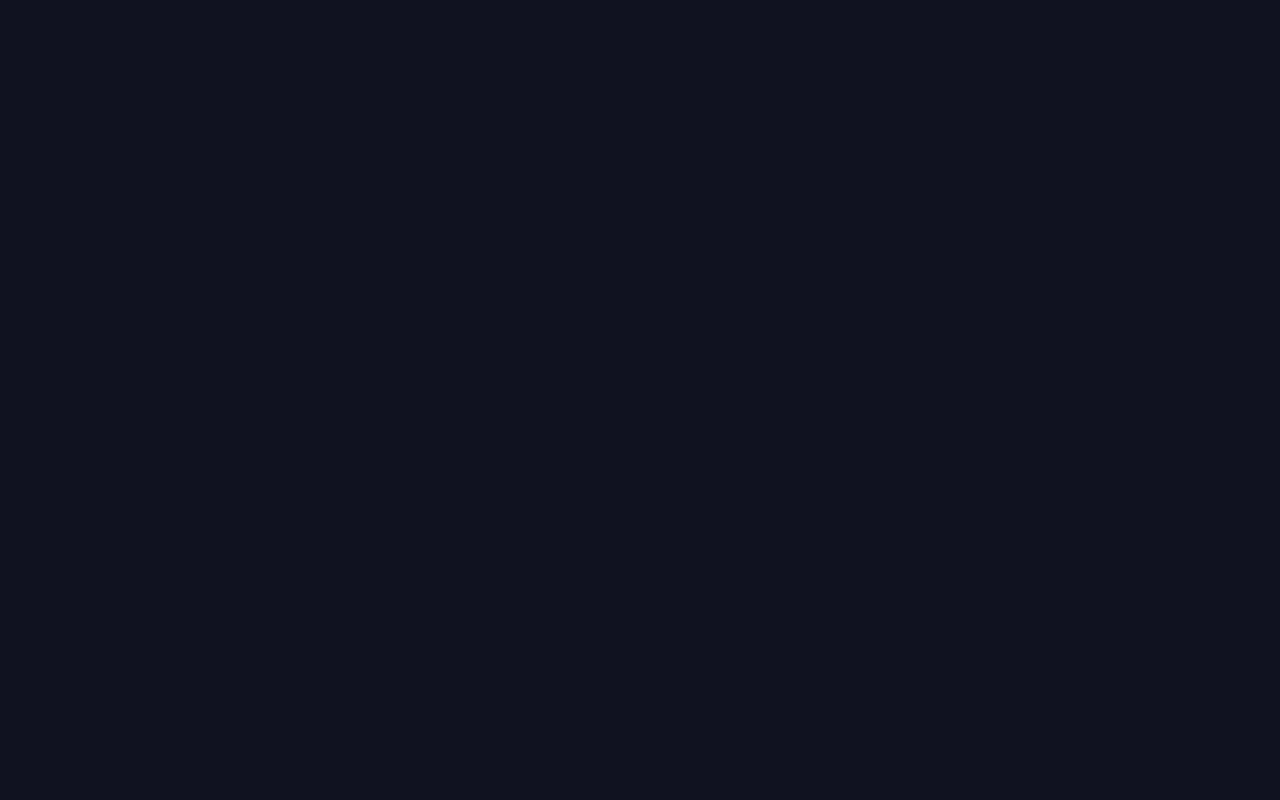
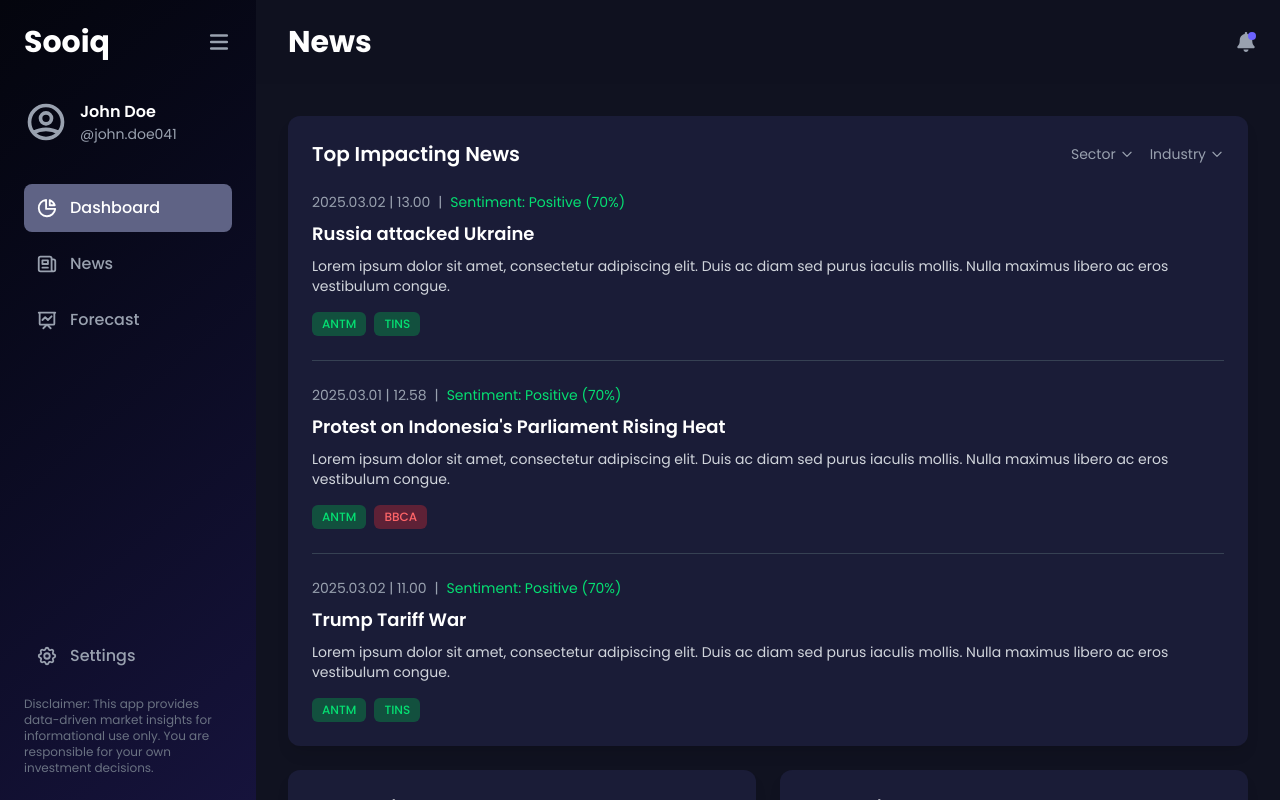
Before and after one commit to Sooiq/frontend-web, a React (Vite) app: page /news in a window 1280 px wide. Before the commit this address had no page. Built offline with nearby package versions, Linux system fonts and the light colour scheme.

Commit message:
news page, optimized notification panel

```diff
--- a/src/App.tsx
+++ b/src/App.tsx
@@ -3,6 +3,7 @@ import React from "react";
 import { BrowserRouter, Routes, Route, Navigate } from "react-router-dom";
 import Layout from "./components/layout/Layout";
 import Dashboard from "./pages/Dashboard";
+import News from "./pages/News";
 import SignUp from "./pages/SignUp";
 import Login from "./pages/Login";
 import Welcome from "./pages/Welcome";
@@ -25,9 +26,16 @@ const App: React.FC = () => {
             </Layout>
           }
         />
-
+        <Route
+          path="/news"
+          element={
+            <Layout title="News">
+              <News />
+            </Layout>
+          }
+        />
         {/* Redirect root to signup for now */}
-        <Route path="/" element={<Navigate to="/welcome" replace />} />
+        <Route path="/" element={<Navigate to="/dashboard" replace />} />
       </Routes>
     </BrowserRouter>
   );
--- a/src/components/dashboard/StockForecastCard.tsx
+++ b/src/components/dashboard/StockForecastCard.tsx
@@ -2,7 +2,7 @@
 import React from 'react';
 import { Card } from '../ui/Card';
 import { mockBuys, mockSells } from '../../data/mockData';
-import { Recommendation } from '../../types';
+import type { Recommendation } from '../../types';
 import { HiOutlineChevronDown } from 'react-icons/hi';
 
 // Sub-component to render the recommendation tables
--- a/src/components/layout/NotificationPanel.tsx
+++ b/src/components/layout/NotificationPanel.tsx
@@ -5,6 +5,23 @@ interface NotificationPanelProps {
   isOpen: boolean;
   onClose: () => void;
 }
+
+const mockNotifications = [
+  {
+    id: '1',
+    logoUrl: '/logos/bbca.png',
+    ticker: 'BBCA',
+    headline: 'BBCA hits 9.000 price alert',
+    time: '10.05 AM',
+  },
+  {
+    id: '2',
+    logoUrl: '/logos/bbca.png',
+    ticker: 'BBCA',
+    headline: 'BBCA sets to buy back 5 Bill. of its shares',
+    time: '03/01',
+  },
+];
 
 export const NotificationPanel: React.FC<NotificationPanelProps> = ({ isOpen, onClose }) => {
   return (
@@ -18,22 +35,54 @@ export const NotificationPanel: React.FC<NotificationPanelProps> = ({ isOpen, on
 
       {/* Panel */}
       <div
-        className={`fixed top-0 right-0 w-64 h-screen bg-dark-secondary z-40
+        className={`fixed top-0 right-0 w-80 h-screen z-40
           transition-transform duration-300 ease-in-out
-          ${isOpen ? 'translate-x-0' : 'translate-x-full'}`}
+          ${isOpen ? 'translate-x-0' : 'translate-x-full'}
+          bg-[#332982] rounded-l-2xl`} // <-- Changed to rounded-l-2xl
       >
         {/* Panel Header */}
-        <div className="flex justify-between items-center p-6 border-b border-gray-700">
-          <h2 className="text-xl font-semibold text-white">Notifications</h2>
-          <button onClick={onClose} className="text-gray-400 hover:text-white">
+        <div className="flex justify-between items-center p-6">
+          <h2 className="text-2xl font-bold text-white">Notification</h2>
+          <button onClick={onClose} className="text-gray-200 hover:text-white">
             <HiX size={22} />
           </button>
         </div>
 
         {/* Panel Content */}
-        <div className="p-6">
-          <p className="text-gray-400 text-center">No new notifications.</p>
-          {/* In a real app, you would map over notification items here */}
+        <div className="p-6 pt-0">
+          <div className="space-y-3">
+            {mockNotifications.map((notif) => (
+              <div
+                key={notif.id}
+                className="flex items-start gap-3 p-4 rounded-2xl bg-[#1E2241]/70
+                  shadow-lg shadow-black/20" // <-- Changed to rounded-2xl
+              >
+                {/* Column 1: Logo */}
+                <img
+                  src={notif.logoUrl}
+                  alt={notif.ticker}
+                  className="w-8 h-8 rounded-full bg-blue-500 mt-0.5"
+                />
+
+                {/* Column 2: Content Block */}
+                <div className="flex-1 min-w-0">
+
+                  {/* Row 1: [Ticker] [Time] */}
+                  <div className="flex justify-between items-center">
+                    <p className="font-semibold text-white truncate">{notif.ticker}</p>
+                    <span className="text-xs text-gray-400 whitespace-nowrap ml-2">
+                      {notif.time}
+                    </span>
+                  </div>
+
+                  {/* Row 2: [Headline] */}
+                  <p className="text-sm text-gray-300 mt-1">
+                    {notif.headline}
+                  </p>
+                </div>
+              </div>
+            ))}
+          </div>
         </div>
       </div>
     </>
--- a/src/components/layout/Sidebar.tsx
+++ b/src/components/layout/Sidebar.tsx
@@ -87,7 +87,7 @@ const Sidebar: React.FC<SidebarProps> = ({ isOpen, setIsOpen }) => {
           </span>
         </a>
         <p className="text-xs text-gray-500 mt-4">
-          Disclaimer: This app provides data for informational use only...
+          Disclaimer: This app provides data-driven market insights for informational use only. You are responsible for your own investment decisions.
         </p>
       </div>
     </div>
--- /dev/null
+++ b/src/components/news/CompactNewsCard.tsx
@@ -0,0 +1,30 @@
+import React from 'react';
+import { Card } from '../ui/Card';
+import type { CompactNewsItem } from '../../types';
+import NewsTag from './NewsTag';
+
+interface CompactNewsCardProps {
+  title: string;
+  items: CompactNewsItem[];
+}
+
+const CompactNewsCard: React.FC<CompactNewsCardProps> = ({ title, items }) => {
+  return (
+    <Card className="p-6">
+      <h2 className="text-xl font-semibold text-white mb-4">{title}</h2>
+      <div className="space-y-4">
+        {items.map((item) => (
+          <article key={item.id} className="border-b border-gray-700 pb-4 last:border-b-0 last:pb-0">
+            <h3 className="text-md font-medium text-white mb-1.5">{item.title}</h3>
+            <p className="text-xs text-gray-400 mb-2">{item.date} | {item.time}</p>
+            <div className="flex flex-wrap gap-2">
+              {item.tags.map((tag) => <NewsTag key={tag.text} tag={tag} />)}
+            </div>
+          </article>
+        ))}
+      </div>
+    </Card>
+  );
+};
+
+export default CompactNewsCard;
--- /dev/null
+++ b/src/components/news/NewsTag.tsx
@@ -0,0 +1,20 @@
+import React from 'react';
+import type { NewsTag as NewsTagType } from '../../types';
+
+interface NewsTagProps {
+  tag: NewsTagType;
+}
+
+const NewsTag: React.FC<NewsTagProps> = ({ tag }) => {
+  const colorClasses = tag.color === 'green'
+    ? 'bg-green-500/30 text-green-400'
+    : 'bg-red-500/30 text-red-400';
+
+  return (
+    <span className={`text-xs font-medium px-2.5 py-1 rounded-md ${colorClasses}`}>
+      {tag.text}
+    </span>
+  );
+};
+
+export default NewsTag;
--- /dev/null
+++ b/src/components/news/TopImpactingNewsCard.tsx
@@ -0,0 +1,44 @@
+import React from 'react';
+import { Card } from '../ui/Card';
+import { mockTopNews } from '../../data/mockData';
+import { HiOutlineChevronDown } from 'react-icons/hi';
+import NewsTag from './NewsTag';
+
+const TopImpactingNewsCard: React.FC = () => {
+  return (
+    <Card className="p-6">
+      <div className="flex justify-between items-center mb-6">
+        <h2 className="text-xl font-semibold text-white">Top Impacting News</h2>
+        <div className="flex gap-4">
+          <button className="flex items-center gap-1 text-sm text-gray-400 hover:text-white">
+            Sector <HiOutlineChevronDown />
+          </button>
+          <button className="flex items-center gap-1 text-sm text-gray-400 hover:text-white">
+            Industry <HiOutlineChevronDown />
+          </button>
+        </div>
+      </div>
+
+      <div className="space-y-6">
+        {mockTopNews.map((item) => (
+          <article key={item.id} className="border-b border-gray-700 pb-6 last:border-b-0 last:pb-0">
+            <div className="flex items-center text-sm text-gray-400 mb-2">
+              <span>{item.date} | {item.time}</span>
+              <span className="mx-2">|</span>
+              <span className={item.sentiment === 'Positive' ? 'text-green-400' : 'text-red-400'}>
+                Sentiment: {item.sentiment} ({item.sentimentScore}%)
+              </span>
+            </div>
+            <h3 className="text-lg font-semibold text-white mb-2">{item.title}</h3>
+            <p className="text-sm text-gray-300 mb-4">{item.body}</p>
+            <div className="flex gap-2">
+              {item.tags.map((tag) => <NewsTag key={tag.text} tag={tag} />)}
+            </div>
+          </article>
+        ))}
+      </div>
+    </Card>
+  );
+};
+
+export default TopImpactingNewsCard;
--- a/src/data/mockData.ts
+++ b/src/data/mockData.ts
@@ -1,5 +1,5 @@
 // src/data/mockData.ts
-import { NewsItem, WatchlistItem, Recommendation } from '../types';
+import type { NewsItem, WatchlistItem, Recommendation, TopNewsItem, CompactNewsItem } from '../types';
 
 export const mockNews: NewsItem[] = [
   { id: '1', date: '2025.03.02', time: '14:58', title: 'BBCA Buyback', tags: [{ text: 'BBCA', bg: 'bg-red-500' }] },
@@ -7,7 +7,6 @@ export const mockNews: NewsItem[] = [
   { id: '3', date: '2025.03.02', time: '13:00', title: 'Trump Announced Higher Tariff Rate', tags: [{ text: 'BBCA', bg: 'bg-red-500' }, { text: 'TINS', bg: 'bg-gray-500' }] },
 ];
 
-// Note: You'll need to add placeholder images to /public/logos/bbca.png etc.
 export const mockWatchlist: WatchlistItem[] = [
   { id: '1', ticker: 'BBCA', name: 'Bank Central Asia', logoUrl: '/logos/bbca.png', price: 9000, change: 0.2, changePercent: 5.2 },
   { id: '2', ticker: 'BBCA', name: 'Bank Central Asia', logoUrl: '/logos/bbca.png', price: 9000, change: 0.2, changePercent: 5.2 },
@@ -24,3 +23,57 @@ export const mockSells: Recommendation[] = [
   { id: '2', ticker: 'UNVR', returnForecast: -20.5, reason: 'Strong negative public sentiment from boycott news, double top candle pattern detected' },
   { id: '3', ticker: 'BUKA', returnForecast: -4.5, reason: 'Failure to break resistance, low volume, high foreign outflow' },
 ];
+
+export const mockTopNews: TopNewsItem[] = [
+  {
+    id: '1',
+    date: '2025.03.02',
+    time: '13.00',
+    sentiment: 'Positive',
+    sentimentScore: 70,
+    title: 'Russia attacked Ukraine',
+    body: 'Lorem ipsum dolor sit amet, consectetur adipiscing elit. Duis ac diam sed purus iaculis mollis. Nulla maximus libero ac eros vestibulum congue.',
+    tags: [
+      { text: 'ANTM', color: 'green' },
+      { text: 'TINS', color: 'green' },
+    ],
+  },
+  {
+    id: '2',
+    date: '2025.03.01',
+    time: '12.58',
+    sentiment: 'Positive',
+    sentimentScore: 70,
+    title: "Protest on Indonesia's Parliament Rising Heat",
+    body: 'Lorem ipsum dolor sit amet, consectetur adipiscing elit. Duis ac diam sed purus iaculis mollis. Nulla maximus libero ac eros vestibulum congue.',
+    tags: [
+      { text: 'ANTM', color: 'green' },
+      { text: 'BBCA', color: 'red' },
+    ],
+  },
+  {
+    id: '3',
+    date: '2025.03.02',
+    time: '11.00',
+    sentiment: 'Positive',
+    sentimentScore: 70,
+    title: 'Trump Tariff War',
+    body: 'Lorem ipsum dolor sit amet, consectetur adipiscing elit. Duis ac diam sed purus iaculis mollis. Nulla maximus libero ac eros vestibulum congue.',
+    tags: [
+      { text: 'ANTM', color: 'green' },
+      { text: 'TINS', color: 'green' },
+    ],
+  },
+];
+
+export const mockDomesticNews: CompactNewsItem[] = [
+  { id: '1', title: 'Protest on Indonesian Parliament Resumes', date: '2025.03.02', time: '11.00', tags: [{ text: 'BBCA', color: 'red' }, { text: 'BBRI', color: 'red' }, { text: 'ANTM', color: 'green' }] },
+  { id: '2', title: 'Protest on Indonesian Parliament Resumes', date: '2025.03.02', time: '11.00', tags: [{ text: 'BBCA', color: 'red' }, { text: 'BBRI', color: 'red' }, { text: 'ANTM', color: 'green' }] },
+  { id: '3', title: 'Protest on Indonesian Parliament Resumes', date: '2025.03.02', time: '11.00', tags: [{ text: 'BBCA', color: 'red' }, { text: 'BBRI', color: 'red' }, { text: 'ANTM', color: 'green' }] },
+];
+
+export const mockWatchlistNews: CompactNewsItem[] = [
+  { id: '1', title: 'Protest on Indonesian Parliament Resumes', date: '2025.03.02', time: '11.00', tags: [{ text: 'BBCA', color: 'red' }, { text: 'BBRI', color: 'red' }, { text: 'ANTM', color: 'green' }] },
+  { id: '2', title: 'Protest on Indonesian Parliament Resumes', date: '2025.03.02', time: '11.00', tags: [{ text: 'BBCA', color: 'red' }, { text: 'BBRI', color: 'red' }, { text: 'ANTM', color: 'green' }] },
+  { id: '3', title: 'Protest on Indonesian Parliament Resumes', date: '2025.03.02', time: '11.00', tags: [{ text: 'BBCA', color: 'red' }, { text: 'BBRI', color: 'red' }, { text: 'ANTM', color: 'green' }] },
+];
--- /dev/null
+++ b/src/pages/News.tsx
@@ -0,0 +1,21 @@
+import React from 'react';
+import TopImpactingNewsCard from '../components/news/TopImpactingNewsCard';
+import CompactNewsCard from '../components/news/CompactNewsCard';
+import { mockDomesticNews, mockWatchlistNews } from '../data/mockData';
+
+const News: React.FC = () => {
+  return (
+    <div className="space-y-6">
+      {/* Top Card */}
+      <TopImpactingNewsCard />
+
+      {/* Bottom Grid */}
+      <div className="grid grid-cols-1 lg:grid-cols-2 gap-6">
+        <CompactNewsCard title="Domestic News" items={mockDomesticNews} />
+        <CompactNewsCard title="Watchlist News" items={mockWatchlistNews} />
+      </div>
+    </div>
+  );
+};
+
+export default News;
--- a/src/types/index.ts
+++ b/src/types/index.ts
@@ -23,3 +23,27 @@ export interface Recommendation {
   returnForecast: number; // As a percentage (e.g., 10.5)
   reason: string;
 }
+
+export interface NewsTag {
+  text: string;
+  color: 'green' | 'red';
+}
+
+export interface TopNewsItem {
+  id: string;
+  date: string;
+  time: string;
+  sentiment: 'Positive' | 'Negative';
+  sentimentScore: number;
+  title: string;
+  body: string;
+  tags: NewsTag[];
+}
+
+export interface CompactNewsItem {
+  id: string;
+  title: string;
+  date: string;
+  time: string;
+  tags: NewsTag[];
+}
```
